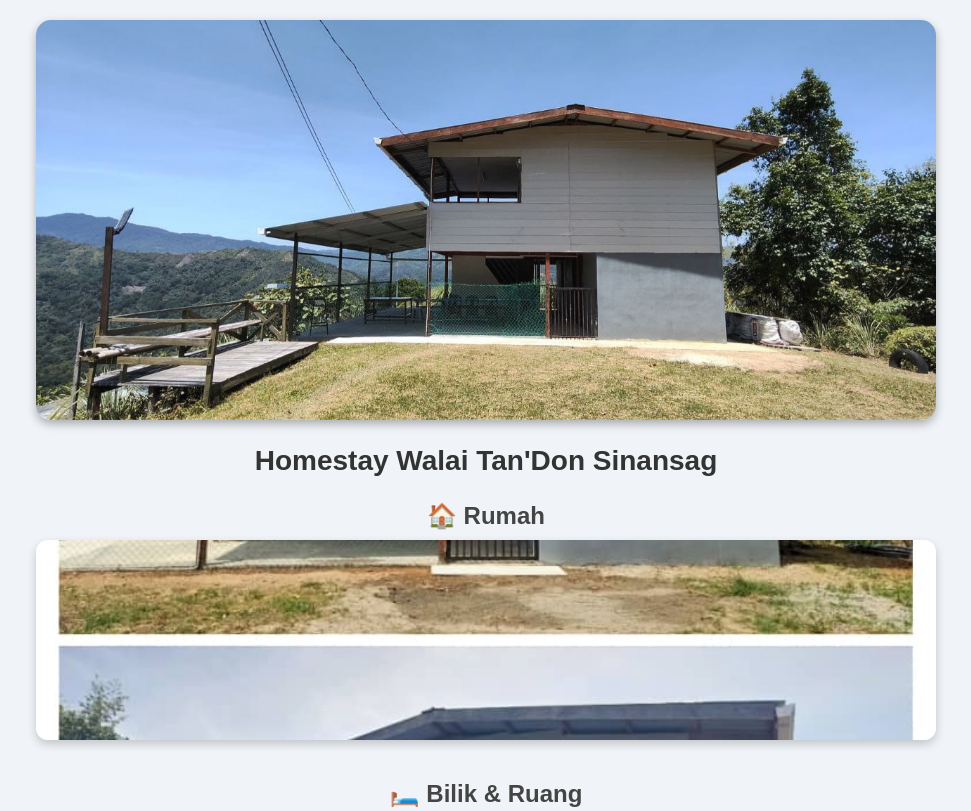
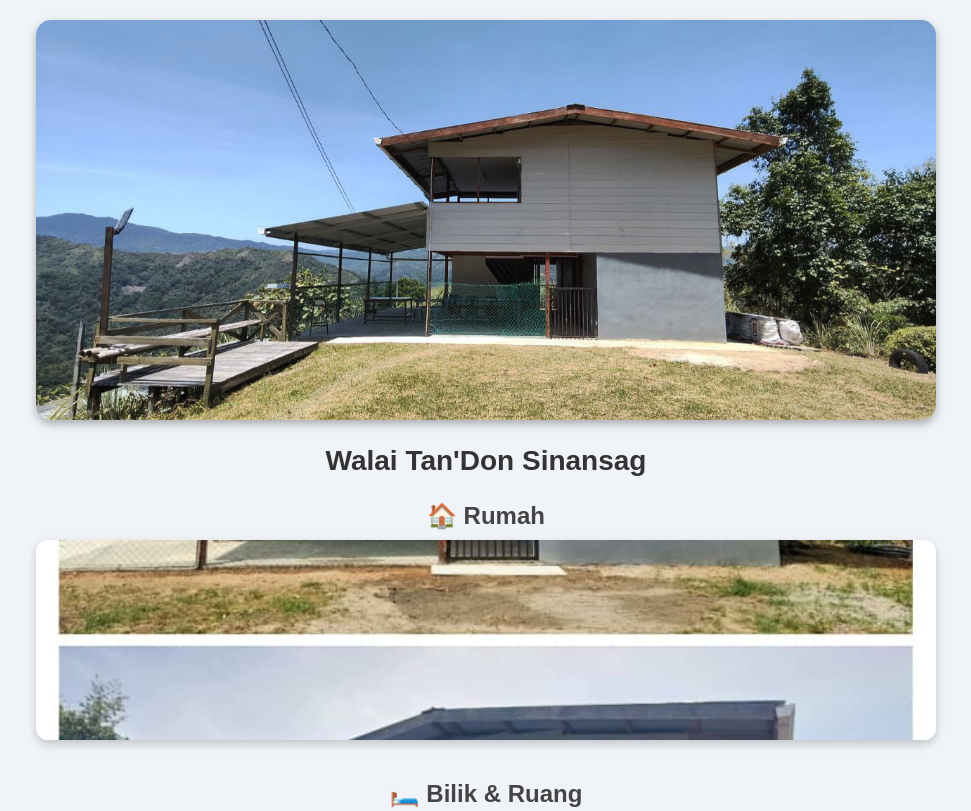
Before and after one commit to zephyrinusdumat-pixel/Walai-Tan-Don-Sinansag, a plain HTML site: page index.html in a window 1280 px wide. Shown: the top 811 px of the page, without its empty margins (154-1125 px from the left). Drawn offline with Linux system fonts and the light colour scheme.

Commit message:
Update index.html

```diff
--- a/index.html
+++ b/index.html
@@ -138,7 +138,7 @@
       <img class="slides fade" src="headline3.jpg" alt="Headline 3">
     </div>
 
-    <h1>Homestay Walai Tan'Don Sinansag</h1>
+    <h1>Walai Tan'Don Sinansag</h1>
 
     <!-- Gambar Rumah -->
     <h2>🏠 Rumah</h2>
```
